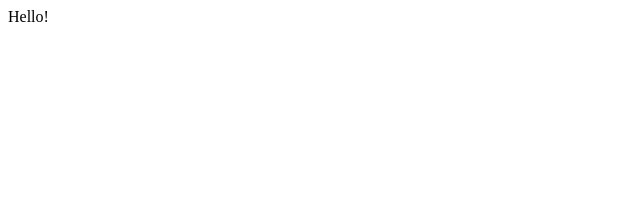
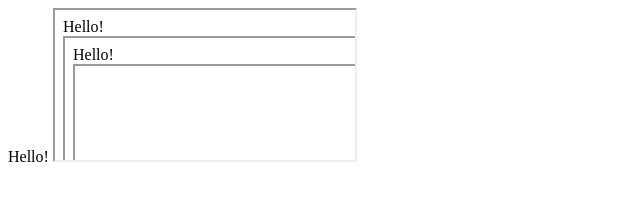
Before and after one commit to karpp/karpp.github.io, a plain HTML site: page index.html in a window 1280 px wide. Shown: the whole page, without its empty margins (0-640 px from the left). Drawn offline with Linux system fonts and the light colour scheme.

Commit message:
Update index.html

```diff
--- a/index.html
+++ b/index.html
@@ -5,5 +5,6 @@
 </head>
 <body>
   Hello!
+  <iframe src="karpp.github.io" />
 </body>
 </html>
```
